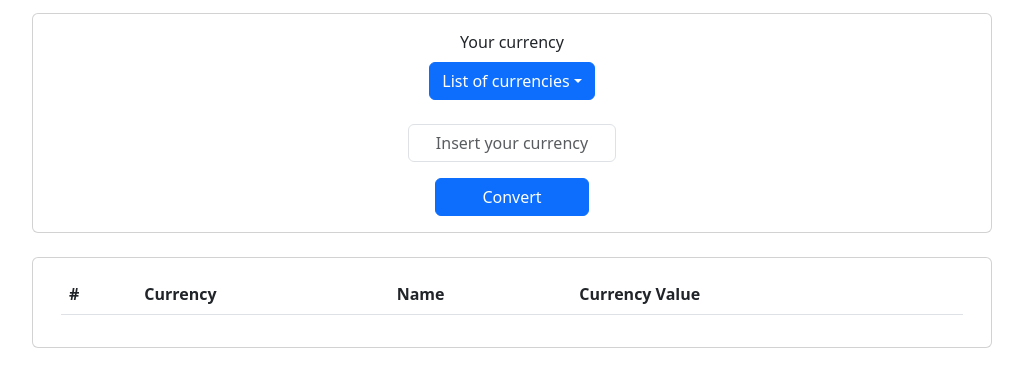
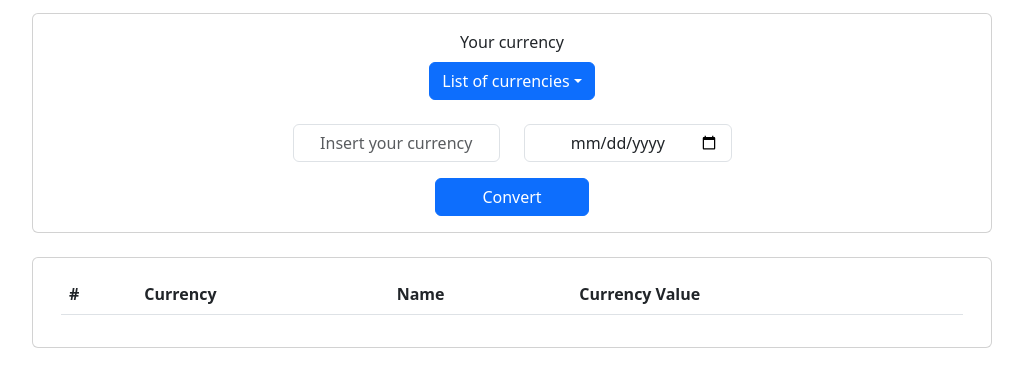
Before and after one commit to Sebs5384/rate-exchange-web, a website: page src/index.html in a window 1280 px wide. Shown: the part 144-530 px from the top of the page, without its empty margins (128-1151 px from the left). Drawn offline with nearby package versions, Linux system fonts and the light colour scheme; no server answers.

Commit message:
add date input
this will be in charge of collecting the date given by the user together with rates from the API

```diff
--- a/src/index.html
+++ b/src/index.html
@@ -32,6 +32,9 @@
               <div class="col-3 mb-3">
                 <input class="form-control text-center" type="text" placeholder="Insert your currency" id="selected-currency" value="" />
               </div>
+              <div class="col-3 mb-3">
+                <input type="date" class="form-control text-center" id="currency-date" />
+              </div>
             </div>
 
             <div class="row justify-content-center">
```
